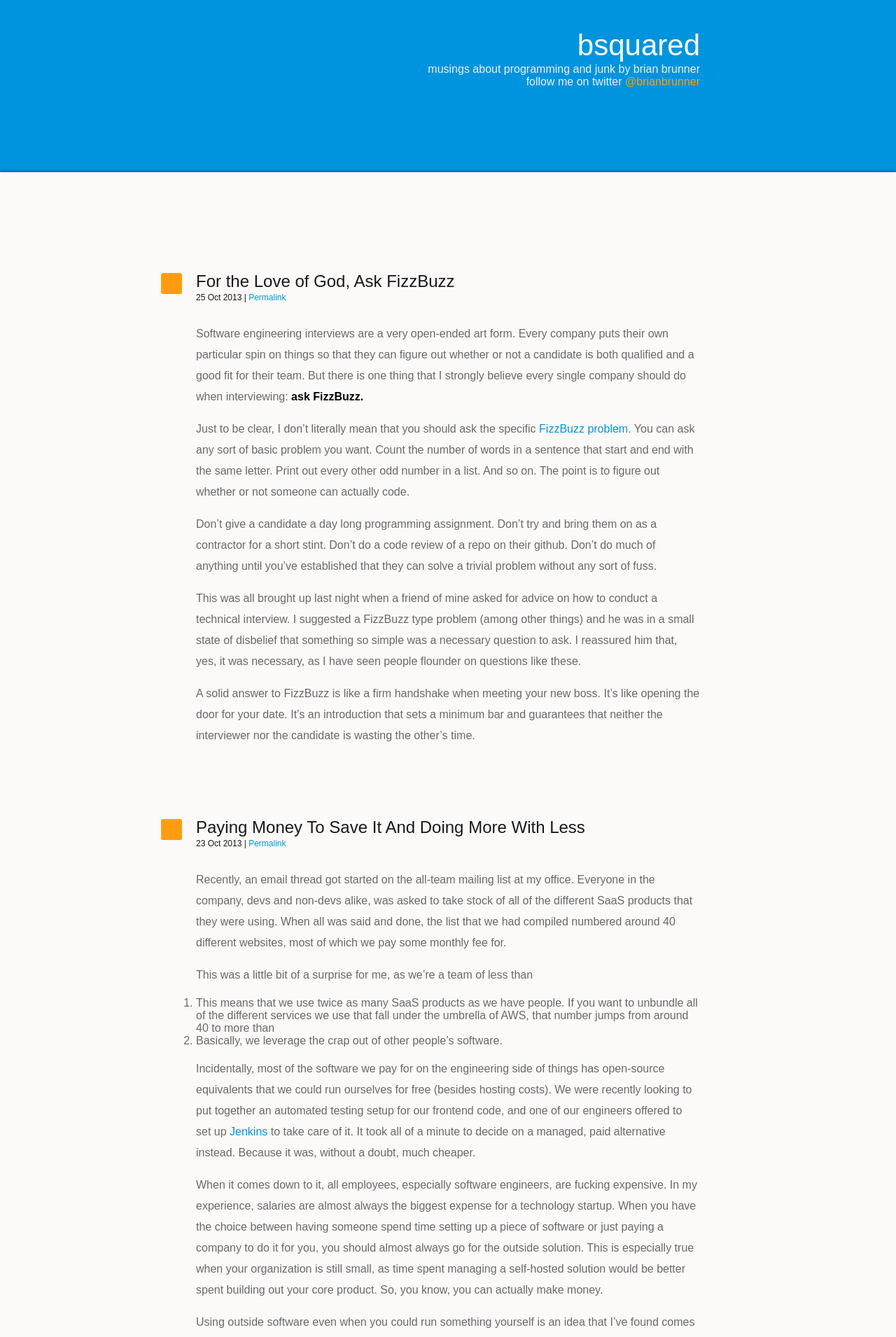
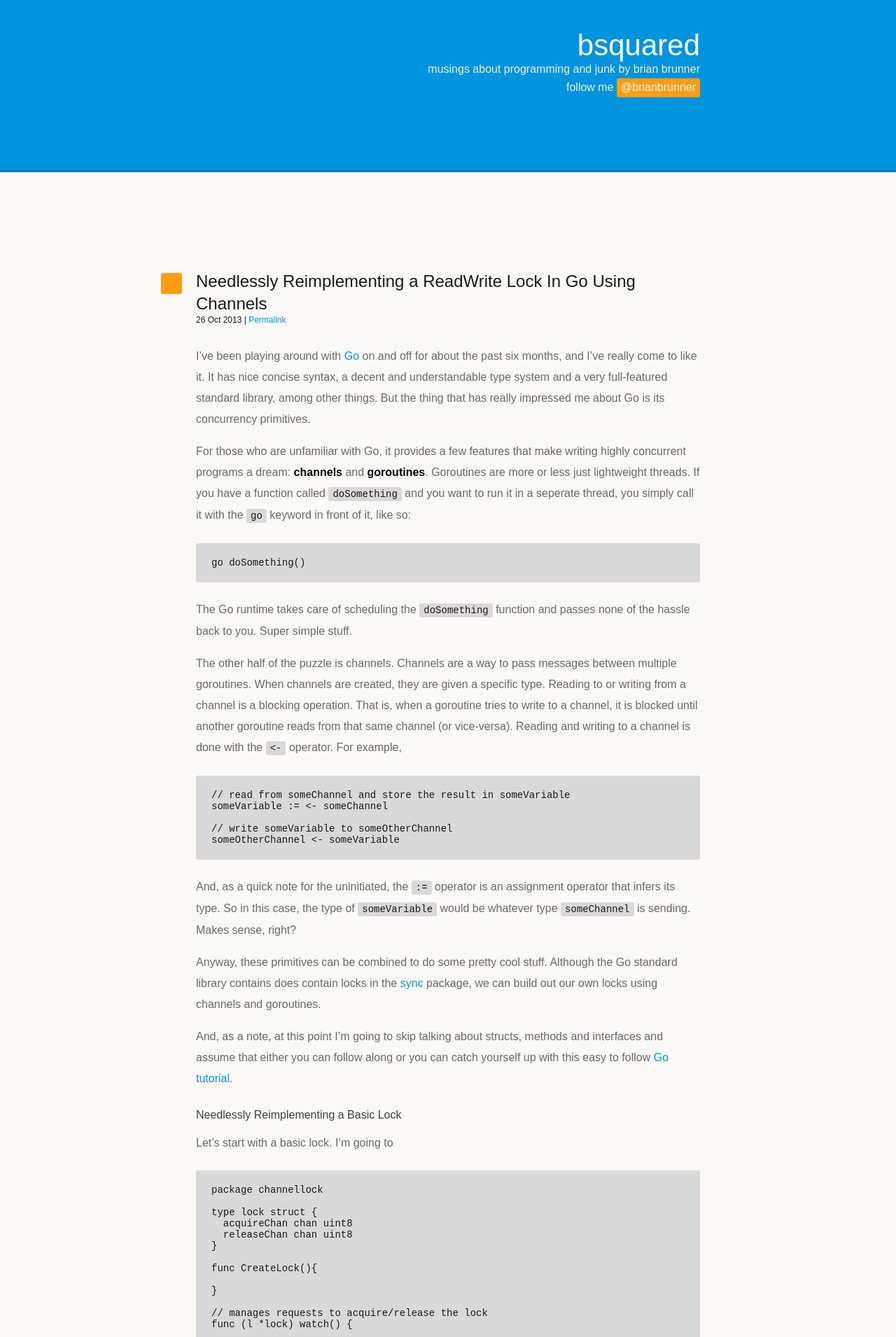
Before and after one commit to brianbrunner/brianbrunner.github.io, a Jekyll site: the page built from index.html, in a window 1280 px wide. Shown: the top 1910 px of the page at 70% size. Built offline with Jekyll 4.4.1, drawn with Linux system fonts in a browser that asks for light colours; nearby versions of some CDN libraries; the list of posts is cut into pages by our own code; comment, search, counter and statistics services are not loaded; some of the changed text lies outside the part shown.

Commit message:
Updated twitter link

```diff
--- a/_layouts/default.html
+++ b/_layouts/default.html
@@ -31,7 +31,7 @@
                 <div class='head'>
                     <h1>bsquared</h1>
                     <h2>musings about programming and junk by brian brunner</h2>
-                    <h2>follow me on twitter <a href='https://twitter.com/brianbrunner'>@brianbrunner</a></h2>
+                    <h2>follow me <a href='https://twitter.com/brianbrunner'>@brianbrunner</a></h2>
                   </div>
             </div>
         </div>
--- a/_posts/2013-10-25-fizzbuzz.markdown
+++ b/_posts/2013-10-25-fizzbuzz.markdown
@@ -12,15 +12,28 @@ is one thing that I strongly believe every single company should do when
 interviewing: **ask FizzBuzz.**
 
 Just to be clear, I don't literally mean that you should ask the specific [FizzBuzz
-problem](http://en.wikipedia.org/wiki/Fizz_buzz). You can ask any sort of basic
-problem you want. Count the number of words in a sentence that start and end with
-the same letter. Print out every other odd number in a list. And so on. The point
-is to figure out whether or not someone can actually code.
+problem](http://en.wikipedia.org/wiki/Fizz_buzz). You can ask any sort of basic,
+non-brain teaser problem you want.
+
+* Count the number of words in a sentence that start and end with the same letter.
+* Print out every other odd number in a list.
+* Or, to blatantly steal a question that one of my coworkers likes to ask,
+  print out the diagonals of a matrix.
+
+And so on. The point is to figure out whether or not someone can actually code.
 
 Don't give a candidate a day long programming assignment. Don't try and bring
 them on as a contractor for a short stint. Don't do a code review of a repo on
-their github. Don't do much of anything until you've established that they can
-solve a trivial problem without any sort of fuss.
+their github. Don't do much of anything, not until you've established that they
+can solve a trivial problem without any sort of fuss.
+
+A good resume with a long list of well-known companies and a degree from a
+top-tier engineering school doesn't guarantee anything. Even someone who sounds
+competent on a technical phone-screen might not be able to put down simple code.
+And to reiterate, I'm not talking about the brain-teaser type problems that
+pretty much everyone, [including Google](http://www.theatlantic.com/business/archive/2013/06/google-finally-admits-that-its-infamous-brainteasers-were-completely-useless-for-hiring/277053/),
+knows are useless. It should be something that you could write in under a few
+minutes while you are hung-over on a Friday morning. Before your first cup of coffee.
 
 This was all brought up last night when a friend of mine asked for advice on how
 to conduct a technical interview. I suggested a FizzBuzz type problem (among other
@@ -28,7 +41,11 @@ things) and he was in a small state of disbelief that something so simple was a
 necessary question to ask. I reassured him that, yes, it was necessary, as I have
 seen people flounder on questions like these.
 
-A solid answer to FizzBuzz is like a firm handshake when meeting your new boss.
-It's like opening the door for your date. It's an introduction that sets a
+A solid answer to FizzBuzz is like a firm handshake when meeting your new boss
+or like opening the door for your date. It's an introduction that sets a
 minimum bar and guarantees that neither the interviewer nor the candidate is
 wasting the other's time.
+
+---
+
+_Please head on over the Hacker News to [leave comments]()_
--- /dev/null
+++ b/_posts/2013-10-27-rwlock-go.markdown
@@ -0,0 +1,92 @@
+---
+layout: post
+title:  "Needlessly Reimplementing a ReadWrite Lock In Go Using Channels"
+date:   2013-10-26 11:00:00
+categories: go golang
+---
+
+I've been playing around with [Go](http://golang.org/) on and off for about the past six months,
+and I've really come to like it. It has nice concise syntax, a decent and understandable type
+system and a very full-featured standard library, among other things. But the thing that has
+really impressed me about Go is its concurrency primitives.
+
+For those who are unfamiliar with Go, it provides a few features that make writing highly
+concurrent programs a dream: **channels** and **goroutines**. Goroutines are more or less just
+lightweight threads. If you have a function called `doSomething` and you want to run it in
+a seperate thread, you simply call it with the `go` keyword in front of it, like so:
+
+    go doSomething()
+
+The Go runtime takes care of scheduling the `doSomething` function and passes none of the hassle
+back to you. Super simple stuff.
+
+The other half of the puzzle is channels. Channels are a way to pass messages between multiple
+goroutines. When channels are created, they are given a specific type. Reading to or writing from
+a channel is a blocking operation. That is, when a goroutine tries to write to a channel, it is
+blocked until another goroutine reads from that same channel (or vice-versa). Reading and writing
+to a channel is done with the `<-` operator. For example,
+
+    // read from someChannel and store the result in someVariable
+    someVariable := <- someChannel
+
+    // write someVariable to someOtherChannel
+    someOtherChannel <- someVariable
+
+And, as a quick note for the uninitiated, the `:=` operator is an assignment operator that infers
+its type. So in this case, the type of `someVariable` would be whatever type `someChannel` is
+sending. Makes sense, right?
+
+Anyway, these primitives can be combined to do some pretty cool stuff. Although the Go standard
+library contains does contain locks in the [sync](http://golang.org/pkg/sync/) package, we can
+build out our own locks using channels and goroutines.
+
+And, as a note, at this point I'm going to skip talking about structs, methods and interfaces and assume that
+either you can follow along or you can catch yourself up with this easy to follow
+[Go tutorial](http://tour.golang.org/).
+
+Needlessly Reimplementing a Basic Lock
+--------------------------------------
+
+Let's start with a basic lock. I'm going to
+
+    package channellock
+
+    type lock struct {
+      acquireChan chan uint8
+      releaseChan chan uint8
+    }
+
+    func CreateLock(){
+
+    }
+
+    // manages requests to acquire/release the lock
+    func (l *lock) watch() {
+
+      for {
+
+        // block on reading the acquire channel until
+        // someone requests to acquire the lock
+        <- l.acquireChan
+
+        // block on reading the release channel until
+        // the lock is release
+        <- l.releaseChan
+
+      }
+
+    }
+
+    func (l *lock) Acquire() {
+
+      // perform a blocking write on the acquireChan
+      l.acquireChan <- 0
+
+    }
+
+    func (l *lock) Release() {
+
+      // perform a blocking write on the acquireChan
+      l.releaseChan <- 0
+
+    }
--- a/css/style.css
+++ b/css/style.css
@@ -25,6 +25,21 @@ html, body {
   left: 0;
   background-color: #0094DE;
 }
+ol, ul {
+  list-style-position: inside;
+  padding: 0px 10px;
+}
+ul {
+  list-style: none;
+}
+ul li:before {
+  content: "*";
+  color: #FF9C12;
+  margin-right: 8px;
+}
+li {
+  margin-bottom: 12px;
+}
 body {
   color:#696969;
   background-color:#fcfaf9;
@@ -49,11 +64,11 @@ a:hover, a:active {
   color: #00AAFF !important;
 }
 hr {
-  margin: 40px 0;
+  margin: 25px 0;
   border: 0px;
   height: 2px;
   width: 100%;
-  background-color: #ddddff
+  background-color: #fff0aa;
 }
 .content {
   position: relative;
@@ -77,11 +92,16 @@ hr {
   text-align: right;
 }
 .head h2 a {
+  display: inline-block;
+  border-radius: 3px;
   font-family: "brandon-grotesque",sans-serif;
-  color: #FF9C12 !important;
+  background-color: #FF9C12 !important;
+  padding: 4px 6px 5px;
+  margin: 4px 0;
+  color: #fff !important;
 }
 .head h2 a:hover {
-  color: #ffc53a !important;
+  background-color: #ffc53a !important;
 }
 body .content .back {
   position: fixed;
@@ -167,6 +187,12 @@ pre code {
 strong {
   color: #000;
 }
+.icon-github:before {
+  content: "\e600";
+}
+.icon-twitter:before {
+  content: "\e601";
+}
 @media only screen and (max-device-width: 480px) {
   .content-wrap, .head-wrap {
     min-width: 320px !important;
```
